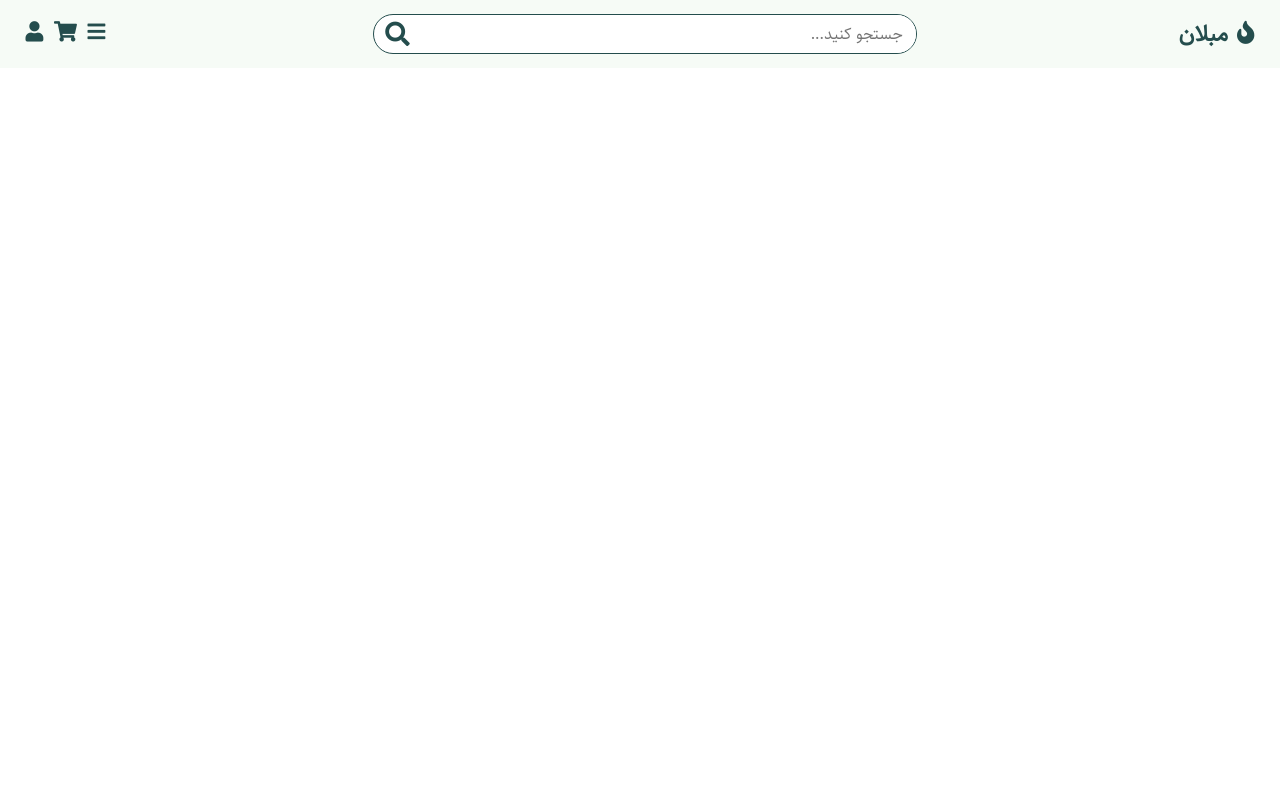
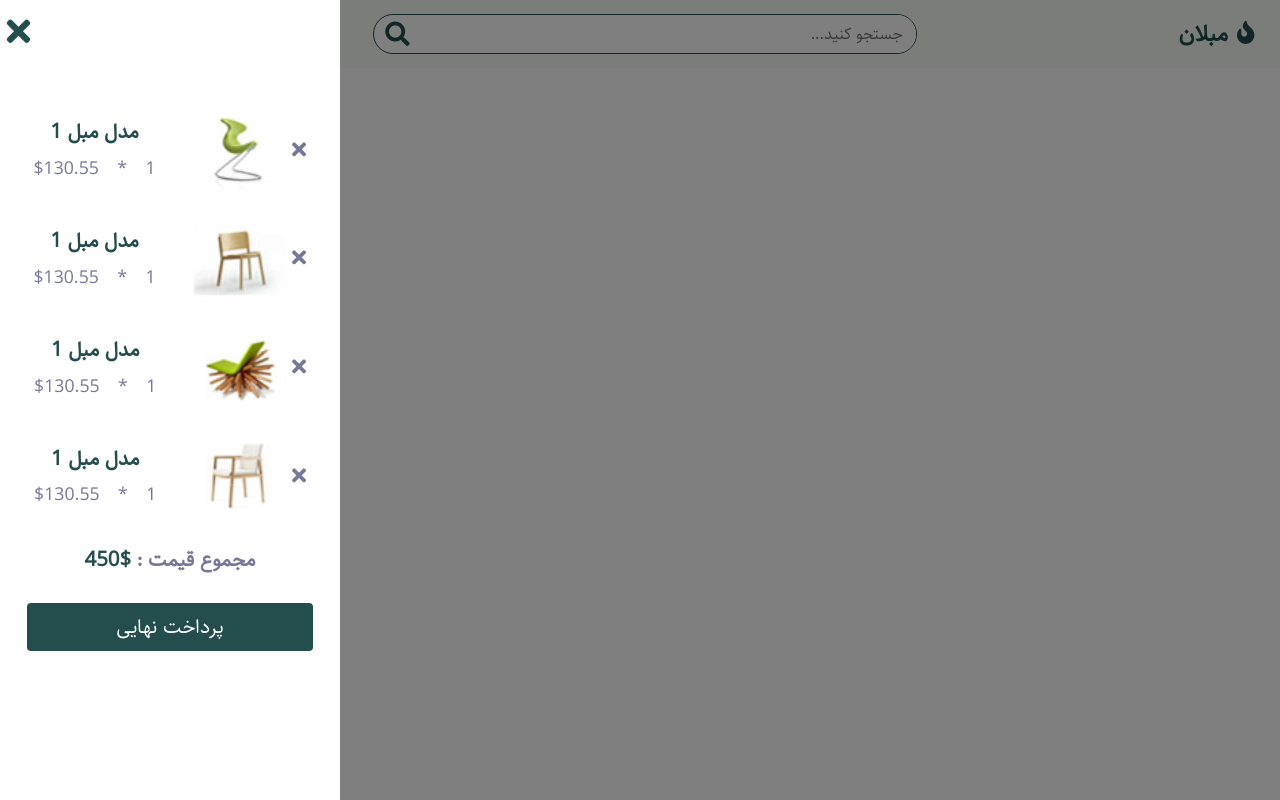
Before and after one commit to amin-da/FurnitureShop, a website: page home.html in a window 1280 px wide. Both pictures are taken after a click on the element 65 px from the left and 32 px from the top of the page. Drawn offline with nearby package versions, Linux system fonts and the light colour scheme.

Commit message:
add shpping cart in project

```diff
--- a/css/style.scss
+++ b/css/style.scss
@@ -9,7 +9,7 @@ $white: #fff;
 $light-color: #779;
 $light-bg: #f6fbf6;
 $box-shadow: 0 0.5rem 1rem rgba(0, 0, 0, 0.1);
-$box-shadow: 0 0 0 100vw rgba(0, 0, 0, 0.5);
+$dark-shadow: 0 0 0 100vw rgba(0, 0, 0, 0.5);
 $border: 0.1rem solid $green;
 
 @mixin grid($val) {
@@ -47,6 +47,21 @@ html {
   &::-webkit-scrollbar-thumb {
     background: $green;
     border-radius: 5rem;
+  }
+}
+
+.btn {
+  display: inline-block;
+  margin-top: 1rem;
+  padding: 0.6rem 1rem;
+  font-size: 1.5rem;
+  background: $green;
+  border-radius: 0.3rem;
+  color: $white;
+  cursor: pointer;
+
+  &:hover {
+    background: #316868;
   }
 }
 
@@ -163,7 +178,7 @@ html {
 
   &.active {
     left: 0;
-    box-shadow: $box-shadow;
+    box-shadow: $dark-shadow;
     transition: all 0.4s linear;
   }
 
@@ -181,3 +196,95 @@ html {
     }
   }
 }
+
+// shopping-cart
+.shopping-cart {
+  direction: rtl;
+  text-align: center;
+  position: fixed;
+  top: 0;
+  left: -105%;
+  width: 25rem;
+  height: 100vh;
+  z-index: 1000;
+  background: $white;
+  transition: all 0.4s linear;
+  padding: 2rem;
+  padding-top: 7rem;
+  overflow-y: scroll;
+
+  &.active {
+    left: 0;
+    box-shadow: $dark-shadow;
+    transition: all 0.4s linear;
+  }
+
+  &::-webkit-scrollbar {
+    width: 0.8rem;
+  }
+  &::-webkit-scrollbar-track {
+    background: $white;
+  }
+
+  &::-webkit-scrollbar-thumb {
+    background: $green;
+    border-radius: 5rem;
+  }
+
+  .box {
+    display: flex;
+    align-items: center;
+    justify-content: center;
+    gap: 2rem;
+    position: relative;
+    margin-right: 1rem;
+
+    .fa-times {
+      position: absolute;
+      top: 50%;
+      right: -0.5rem;
+      transform: translateY(-50%);
+      font-size: 1.5rem;
+      color: $light-color;
+      cursor: pointer;
+
+      &:hover {
+        color: $green;
+      }
+    }
+    img {
+      height: 8rem;
+    }
+
+    .content {
+      h3 {
+        color: $green;
+        font-size: 1.5rem;
+        padding-bottom: 0.5rem;
+      }
+      span {
+        font-size: 1.3rem;
+        color: $light-color;
+      }
+      .multiply {
+        margin: 0rem 1rem;
+      }
+    }
+  }
+
+  .total {
+    text-align: center;
+    font-size: 1.5rem;
+    padding: 1rem 0;
+    color: $light-color;
+
+    span {
+      color: $green;
+    }
+  }
+
+  .btn {
+    width: 100%;
+    text-align: center;
+  }
+}
--- a/home.html
+++ b/home.html
@@ -63,6 +63,56 @@
       <a href="./contact.html">ارتباط با ما</a>
     </nav>
 
+    <!-- shopping cart -->
+    <div class="shopping-cart">
+      <div class="box">
+        <i class="fas fa-times"></i>
+        <img src="./image/cart-img-1.jpg" alt="shop-item" />
+        <div class="content">
+          <h3>مدل مبل 1</h3>
+          <span class="quantity"> 1 </span>
+          <span class="multiply"> * </span>
+          <span class="price"> $130.55 </span>
+        </div>
+      </div>
+
+      <div class="box">
+        <i class="fas fa-times"></i>
+        <img src="./image/cart-img-2.jpg" alt="shop-item" />
+        <div class="content">
+          <h3>مدل مبل 1</h3>
+          <span class="quantity"> 1 </span>
+          <span class="multiply"> * </span>
+          <span class="price"> $130.55 </span>
+        </div>
+      </div>
+
+      <div class="box">
+        <i class="fas fa-times"></i>
+        <img src="./image/cart-img-3.jpg" alt="shop-item" />
+        <div class="content">
+          <h3>مدل مبل 1</h3>
+          <span class="quantity"> 1 </span>
+          <span class="multiply"> * </span>
+          <span class="price"> $130.55 </span>
+        </div>
+      </div>
+
+      <div class="box">
+        <i class="fas fa-times"></i>
+        <img src="./image/cart-img-4.jpg" alt="shop-item" />
+        <div class="content">
+          <h3>مدل مبل 1</h3>
+          <span class="quantity"> 1 </span>
+          <span class="multiply"> * </span>
+          <span class="price"> $130.55 </span>
+        </div>
+      </div>
+
+      <h3 class="total">مجموع قیمت : <span>$450</span></h3>
+      <a href="#" class="btn">پرداخت نهایی</a>
+    </div>
+
     <!-- js file link -->
     <script src="./js/script.js"></script>
   </body>
--- a/js/script.js
+++ b/js/script.js
@@ -8,7 +8,19 @@ menuBtn.onclick = () => {
   navbar.classList.toggle("active");
 };
 
+//close button functionality
 closerBtn.onclick = () => {
   closerBtn.style.display = "none";
   navbar.classList.remove("active");
+  cart.classList.remove("active");
 };
+
+//functionality for Shopping Cart
+
+let cart = document.querySelector(".shopping-cart");
+let cartBtn = document.querySelector("#cart-btn");
+
+cartBtn.onclick = () => {
+  closerBtn.style.display = "block";
+  cart.classList.toggle("active");
+};
```
Also changed, not shown: css/style.css.
